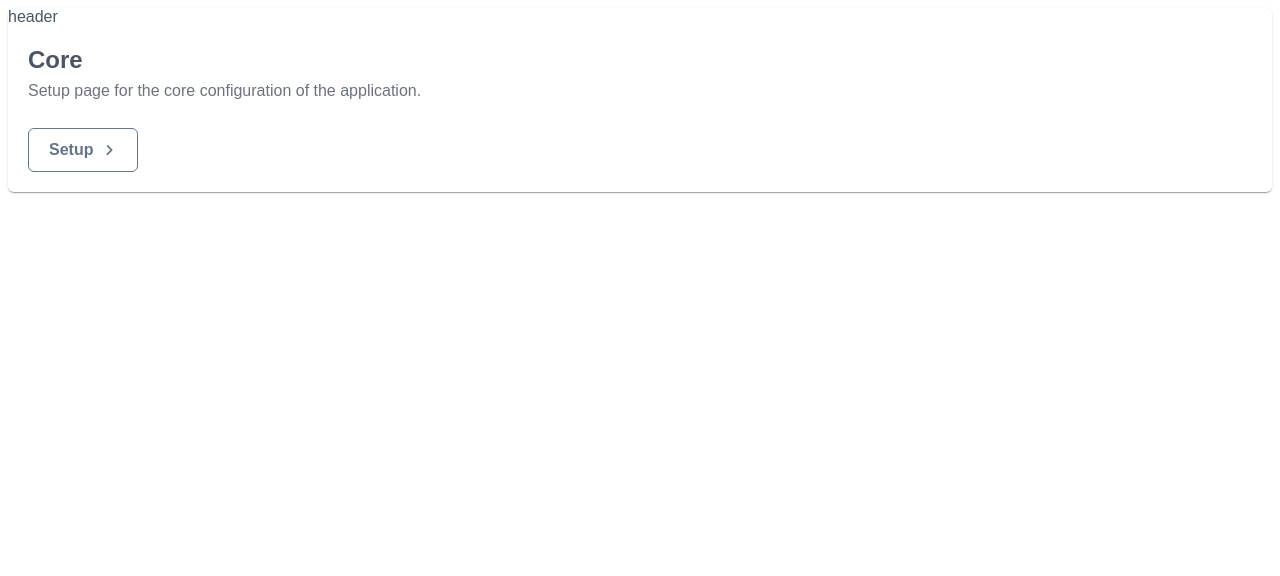
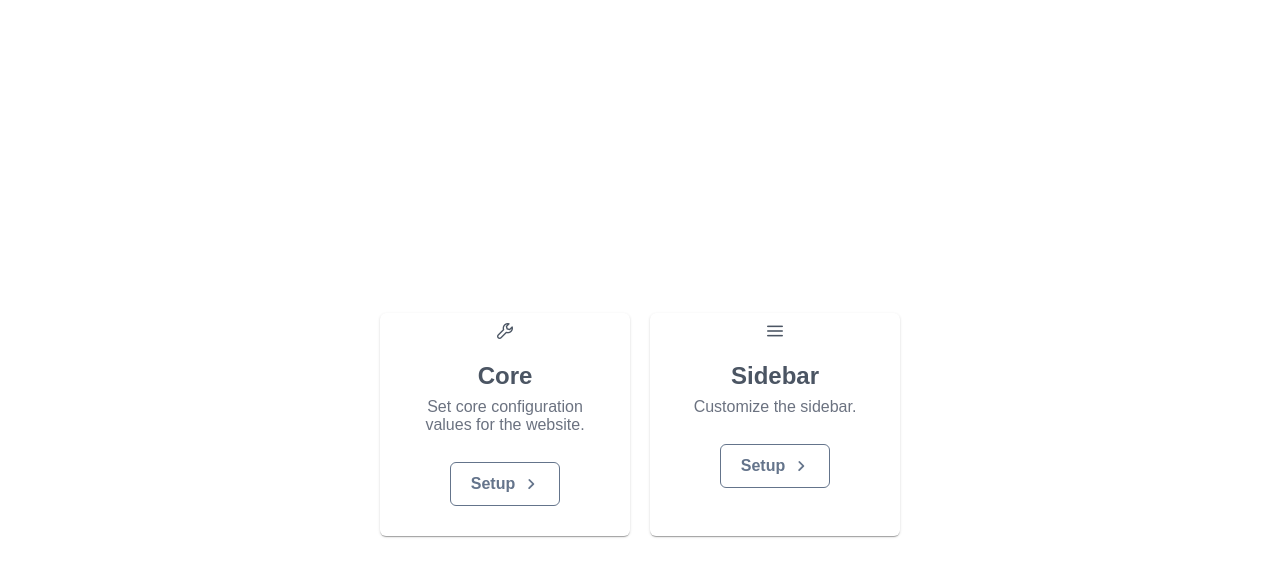
Before and after one commit to misterbista/portfolio-project, a Next.js app: page /setup in a window 1280 px wide. Shown: the top 576 px of the page. Built offline with nearby package versions, Linux system fonts and the light colour scheme; a web font is replaced by a local one.

Commit message:
Added config cards

```diff
--- a/app/globals.css
+++ b/app/globals.css
@@ -0,0 +1,4 @@
+body {
+    margin: 0;
+    padding: 0;
+}
--- /dev/null
+++ b/app/setup/ConfigurationGroupCard.tsx
@@ -0,0 +1,27 @@
+import {ReactNode} from "react";
+import {useRouter} from "next/navigation";
+import {Card} from "primereact/card";
+import styles from "./page.module.css";
+import {Button} from "primereact/button";
+import {PrimeIcons} from "primereact/api";
+
+const ConfigurationGroupCard = (
+  {icon, title, description, pagePath}: { icon: ReactNode; title: string; description: string, pagePath: string}
+) => {
+  const router = useRouter()
+  return <Card
+    className={styles.card}
+    header={icon}
+    title={title}
+    subTitle={description}
+    footer={<Button
+      label="Setup"
+      className="p-button-outlined p-button-secondary"
+      icon={PrimeIcons.ANGLE_RIGHT}
+      iconPos={"right"}
+      onClick={() => router.push(pagePath)}
+    />}
+  />;
+};
+
+export default ConfigurationGroupCard;
--- a/app/setup/page.module.css
+++ b/app/setup/page.module.css
@@ -1,2 +1,26 @@
 .page {
+    display: flex;
+    flex-direction: column;
+    align-items: center;
+    padding: 5px;
+    text-align: center;
+    height: 100dvh;
+    margin: 0;
+    justify-content: center;
 }
+
+.cards {
+    display: flex;
+    flex-direction: row;
+    gap: 20px;
+    flex-wrap: wrap;
+    justify-content: center;
+    margin-top: 3rem;
+}
+
+.card {
+    width: 250px;
+    min-width: 250px;
+    max-width: 250px;
+    padding: 10px;
+}
--- a/app/setup/page.tsx
+++ b/app/setup/page.tsx
@@ -1,25 +1,24 @@
 'use client';
 import styles from "./page.module.css";
-import {Card} from "primereact/card";
-import {Button} from "primereact/button";
-import {PrimeIcons} from "primereact/api";
+import ConfigurationGroupCard from "./ConfigurationGroupCard";
 
 export default function Setup() {
   return (
     <div className={styles.page}>
-      <Card
-        title="Core"
-        subTitle={<>Setup page for the core configuration of the application.</>}
-        footer={<Button
-          label="Setup"
-          className="p-button-outlined p-button-secondary"
-          icon={PrimeIcons.ANGLE_RIGHT}
-          iconPos={"right"}
-          onClick={() => window.location.href = '/core/setup'}
-        />}
-        header={<>header</>}
-        className="md:w-25rem"
-      />
+      <div className={styles.cards}>
+        <ConfigurationGroupCard
+          icon={<i className={"pi pi-wrench"}/>}
+          title="Core"
+          description="Set core configuration values for the website."
+          pagePath="/setup/core"
+        />
+        <ConfigurationGroupCard
+          icon={<i className={"pi pi-bars"}/>}
+          title="Sidebar"
+          description="Customize the sidebar."
+          pagePath="/setup/sidebar"
+        />
+      </div>
     </div>
   );
 }
```
